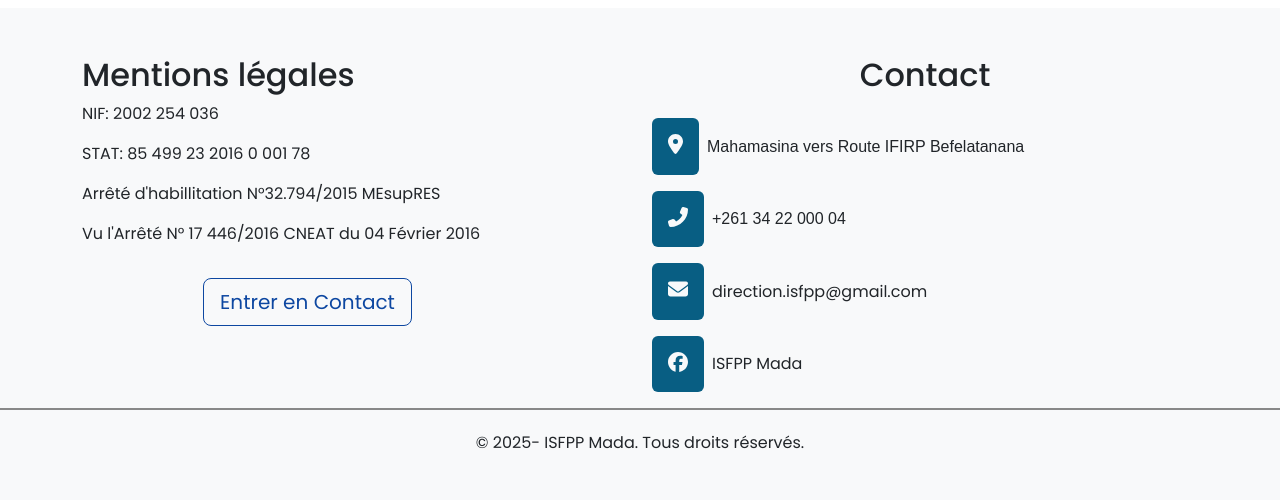
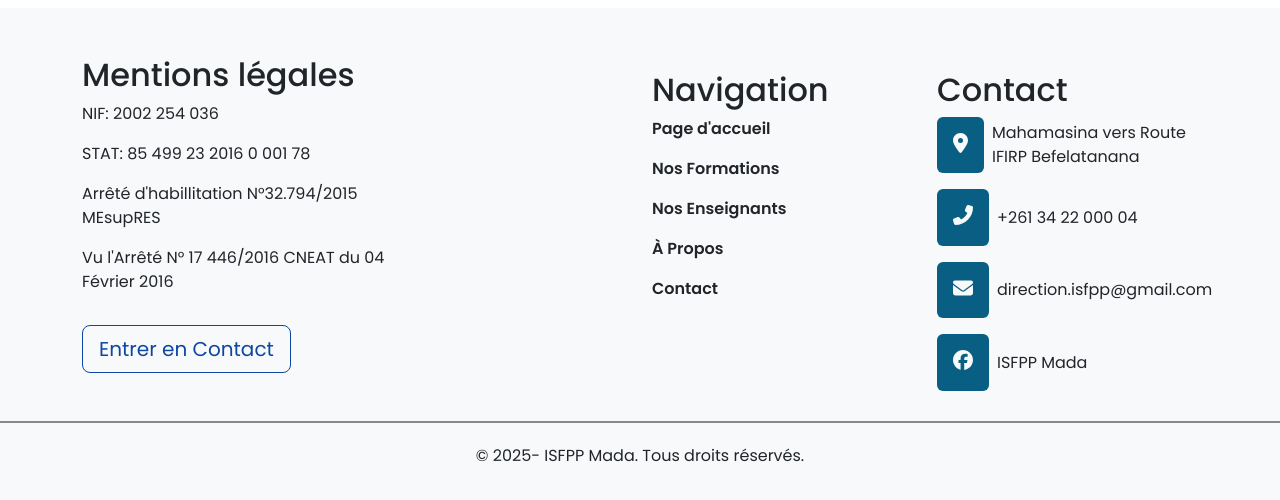
Before and after one commit to Haja-star/isfpp_front, a React (Vite) app: page / in a window 1280 px wide. Shown: the part 888-1388 px from the top of the page. Built offline with nearby package versions, Linux system fonts and the light colour scheme; no server answers.

Commit message:
Fix: footer

```diff
--- a/src/App.jsx
+++ b/src/App.jsx
@@ -200,15 +200,14 @@ function App() {
         </>
       )}
 
-      {/* Affiche le footer uniquement si on n'est pas sur la page login */}
      {location.pathname !== "/login" && location.pathname !== "/admin" && (
         <footer className="bg-light py-5">
           <div className="container">
-            <div className="row justify-content-between align-items-start">
-              {/* Colonne gauche - Mentions légales et bouton */}
-              <div className="col-12 col-md-5 mb-4">
-                <div className="gauche-text text-center text-md-start">
-                  <h2>Mentions légales</h2>
+            <div className="row justify-content-between align-items-center">
+              {/* Colonne gauche - Bouton de contact & Réseaux sociaux */}
+              <div className="col-md-4 text-center text-md-start mb-4">
+                <div className="gauche-text">
+                  <h2 className="display-10">Mentions légales</h2>
                   <p>NIF: 2002 254 036</p>
                   <p>STAT: 85 499 23 2016 0 001 78</p>
                   <p>Arrêté d'habillitation N°32.794/2015 MEsupRES</p>
@@ -216,8 +215,9 @@ function App() {
                 </div>
                 <Link to="/contact">
                   <button
+                    // data-aos="fade-down"
                     type="button"
-                    className="btn btn-lg mt-3"
+                    className="btn btn-lg mb-4"
                     style={{
                       color: "#0d47a1",
                       borderColor: "#0d47a1",
@@ -228,44 +228,100 @@ function App() {
                   </button>
                 </Link>
               </div>
+              {/* Colonne droite - Navigation et contact */}
+              <div className="col-md-7 col-lg-6">
+                <div className="row justify-content-between">
+                  {/* Navigation */}
+                  <div className="col-md-6">
+                    <h2 className="text-left text-xl text-gray-800 mb-8 style-text">
+                      Navigation
+                    </h2>
+                    <ul className="footer-navigation list-unstyled text-start">
+                      <li className="mb-3">
+                        <Link
+                          to="/"
+                          className="footer-link text-dark no-underline"
+                        >
+                          Page d'accueil
+                        </Link>
+                      </li>
+                      <li className="mb-3">
+                        <Link
+                          to="/courses"
+                          className="footer-link text-dark no-underline"
+                        >
+                          Nos Formations
+                        </Link>
+                      </li>
+                      <li className="mb-3">
+                        <Link
+                          to="/enseignants"
+                          className="footer-link text-dark no-underline"
+                        >
+                          Nos Enseignants
+                        </Link>
+                      </li>
+                      <li className="mb-3">
+                        <Link
+                          to="/about"
+                          className="footer-link text-dark no-underline"
+                        >
+                          À Propos
+                        </Link>
+                      </li>
+                      <li className="mb-3">
+                        <Link
+                          to="/contact"
+                          className="footer-link text-dark no-underline"
+                        >
+                          Contact
+                        </Link>
+                      </li>
+                    </ul>
+                  </div>
 
-              {/* Colonne droite - Navigation et Contact */}
-              <div className="col-12 col-md-6">
-                <h2 className="text-xl text-gray-800 mb-4">Contact</h2>
-                <ul className="list-unstyled">
-                  {/* Address */}
+
+
+                  {/* Informations de contact */}
+                  <div className="col-md-6">
+                    <h2 className="text-left text-xl text-gray-800 mb-8 style-text">
+                      Contact
+                    </h2>
+                    <ul className="list-unstyled text-start">
                       <li className="mb-3 d-flex align-items-center">
                         <div
-                      className="p-3 rounded shadow-md me-2 flex-shrink-0"
                           style={{ backgroundColor: "#085E83" }}
+                          className="bg-opacity-85 p-3 rounded shadow-md me-2"
                         >
-                      <FontAwesomeIcon icon={faMapMarkerAlt} className="text-light fs-5" />
+                          <FontAwesomeIcon
+                            icon={faMapMarkerAlt}
+                            className="text-light fs-5"
+                          />
                         </div>
-                    <div className="text-start">
                         Mahamasina vers Route IFIRP Befelatanana
-                    </div>
                       </li>
-
-                  {/* Phone */}
                       <li className="mb-3 d-flex align-items-center">
                         <div
-                      className="p-3 rounded shadow-md me-2 flex-shrink-0"
                           style={{ backgroundColor: "#085E83" }}
+                          className="bg-opacity-85  p-3 rounded shadow-md me-2"
                         >
-                      <FontAwesomeIcon icon={faPhoneAlt} className="text-light fs-5" />
+                          <FontAwesomeIcon
+                            icon={faPhoneAlt}
+                            className=" text-light fs-5"
+                          />
                         </div>
-                    <div className="text-start">+261 34 22 000 04</div>
+                        +261 34 22 000 04
                       </li>
-
-                  {/* Email */}
                       <li className="mb-3 d-flex align-items-center">
                         <div
-                      className="p-3 rounded shadow-md me-2 flex-shrink-0"
                           style={{ backgroundColor: "#085E83" }}
+                          className="bg-opacity-85 p-3 rounded shadow-md me-2"
                         >
-                      <FontAwesomeIcon icon={faEnvelope} className="text-light fs-5" />
+                          <FontAwesomeIcon
+                            icon={faEnvelope}
+                            className=" text-light fs-5"
+                          />
                         </div>
-                    <div className="text-start">
                         <a
                           href="mailto:direction.isfpp@gmail.com"
                           target="_blank"
@@ -274,18 +330,17 @@ function App() {
                         >
                           direction.isfpp@gmail.com
                         </a>
-                    </div>
                       </li>
-
-                  {/* Facebook */}
                       <li className="mb-3 d-flex align-items-center">
                         <div
-                      className="p-3 rounded shadow-md me-2 flex-shrink-0"
                           style={{ backgroundColor: "#085E83" }}
+                          className="bg-opacity-85 p-3 rounded shadow-md me-2"
                         >
-                      <FontAwesomeIcon icon={faFacebook} className="text-light fs-5" />
+                          <FontAwesomeIcon
+                            icon={faFacebook}
+                            className="text-light fs-5"
+                          />
                         </div>
-                    <div className="text-start">
                         <a
                           href="https://www.facebook.com/profile.php?id=100086873171877"
                           target="_blank"
@@ -294,14 +349,13 @@ function App() {
                         >
                           ISFPP Mada
                         </a>
-                    </div>
                       </li>
                     </ul>
                   </div>
-
                 </div>
               </div>
-
+            </div>
+          </div>
           <div
             className="bg-body-tertiary"
             style={{ paddingTop: "5px", borderTop: "2px solid #888" }}
--- /dev/null
+++ b/src/footer.jsx
@@ -0,0 +1 @@
+footer.jsx
```
Lines whose indentation alone changed are shown as unchanged.
